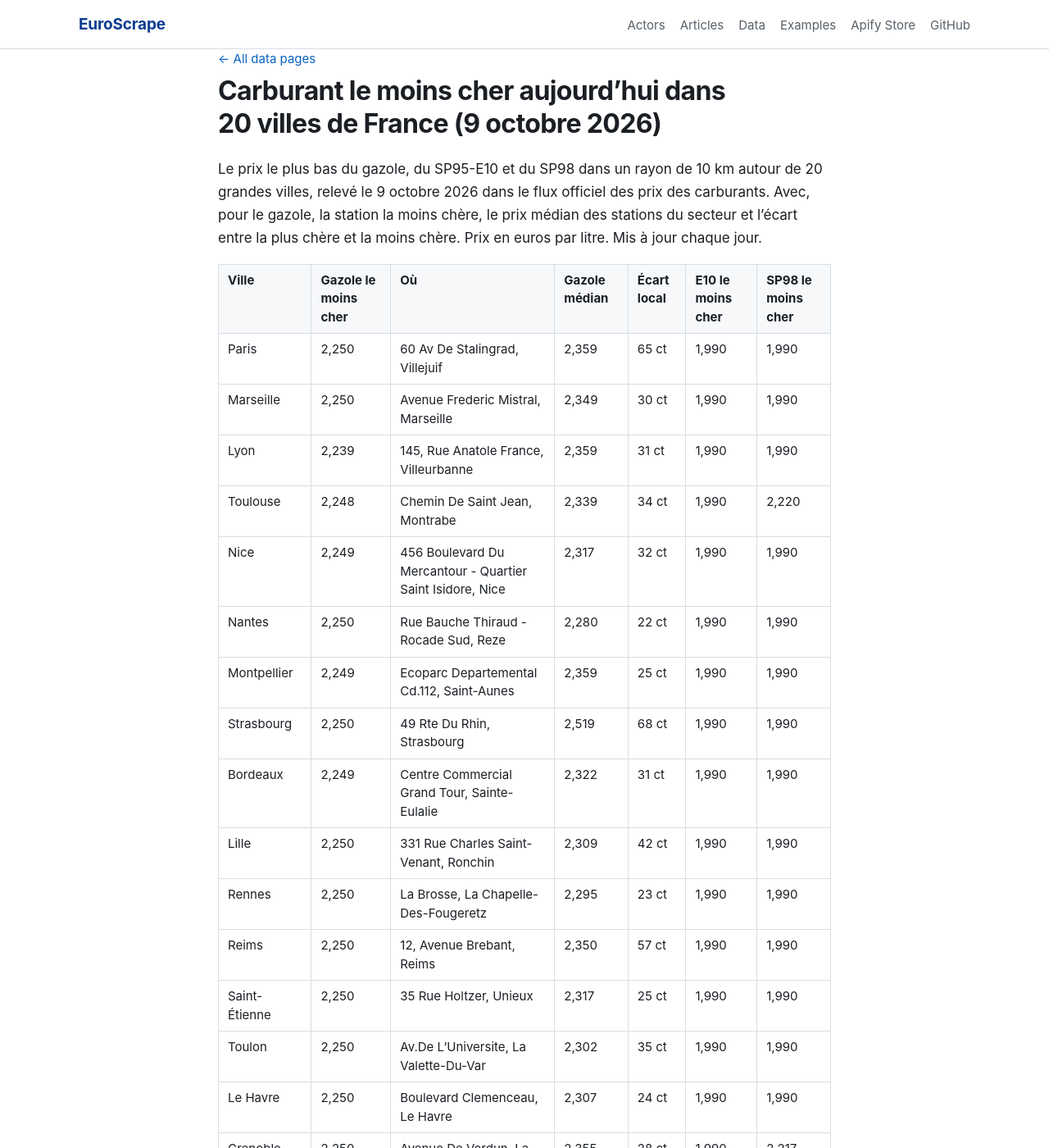
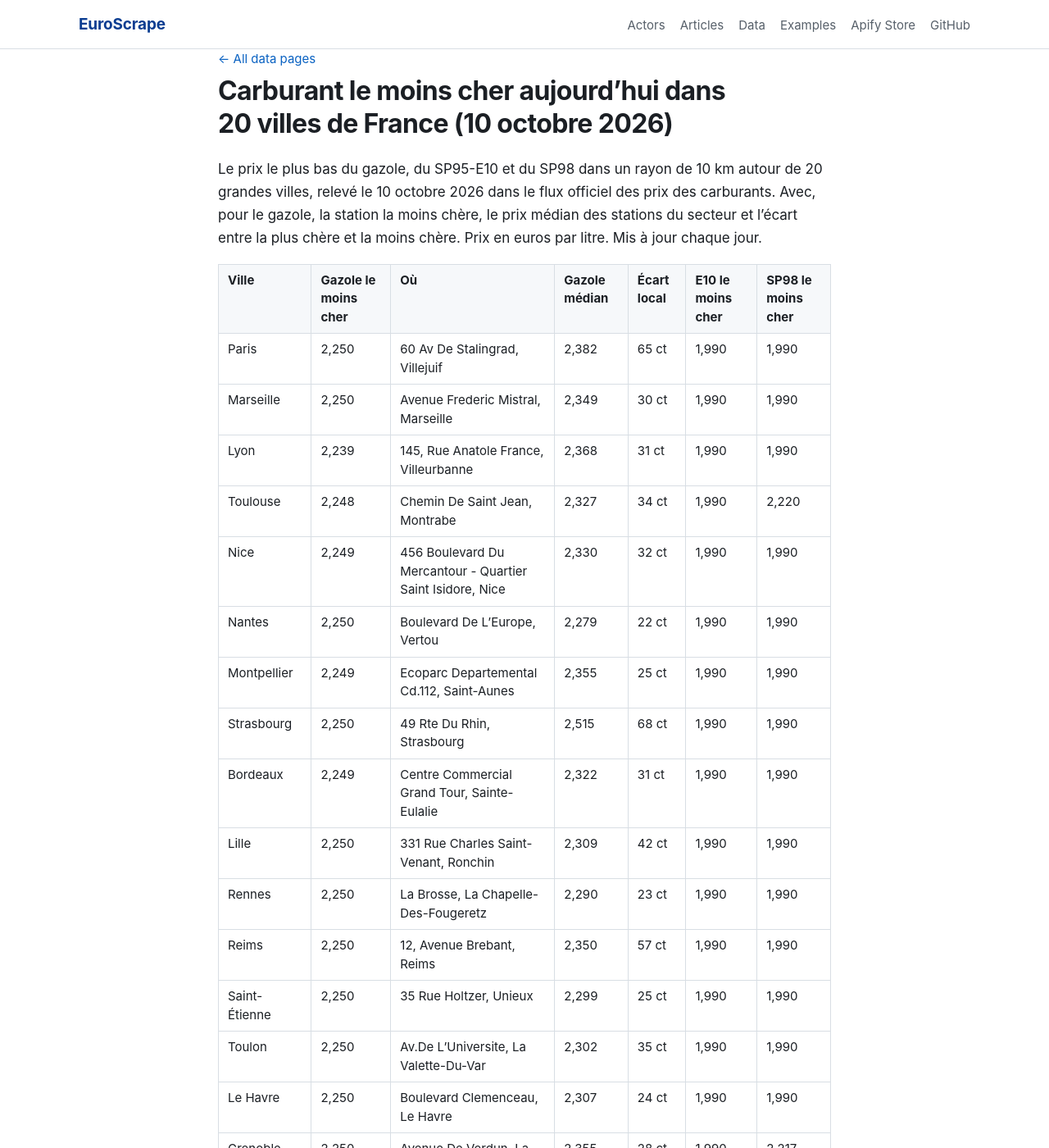
Before and after one commit to EuroScrape/apify-actors, a Jekyll site: the page built from data/prix-carburants-villes.md, in a window 1280 px wide and 1400 px high. Shown: the whole window at 82% size. Built offline with Jekyll 4.4.1, drawn with Linux system fonts in a browser that asks for light colours; our own code applies the rules of GitHub Pages for plain Markdown files.

Commit message:
Daily data: 2026-10-10

```diff
--- a/data/electricity-cheapest-hours.json
+++ b/data/electricity-cheapest-hours.json
@@ -44,7 +44,7 @@
    "zone": "BG",
    "zoneName": "Bulgaria",
    "country": "Bulgaria",
-   "averageEurMwh": 231.83,
+   "averageEurMwh": 231.68,
    "minEurMwh": 137.54,
    "minTimeCet": "2026-10-10T14:45",
    "maxEurMwh": 336.27,
@@ -112,7 +112,7 @@
    "zone": "FI",
    "zoneName": "Finland",
    "country": "Finland",
-   "averageEurMwh": 24.29,
+   "averageEurMwh": 24.47,
    "minEurMwh": 9.99,
    "minTimeCet": "2026-10-10T00:00",
    "maxEurMwh": 50,
@@ -231,7 +231,7 @@
    "zone": "PT",
    "zoneName": "Portugal",
    "country": "Portugal",
-   "averageEurMwh": 130.82,
+   "averageEurMwh": 128.13,
    "minEurMwh": -0.01,
    "minTimeCet": "2026-10-10T15:00",
    "maxEurMwh": 219.66,
--- a/data/prix-carburants-villes.md
+++ b/data/prix-carburants-villes.md
@@ -1,32 +1,32 @@
 ---
 lang: fr
 ---
-# Carburant le moins cher aujourd'hui dans 20 villes de France (9 octobre 2026)
+# Carburant le moins cher aujourd'hui dans 20 villes de France (10 octobre 2026)
 
-Le prix le plus bas du gazole, du SP95-E10 et du SP98 dans un rayon de 10 km autour de 20 grandes villes, relevé le 9 octobre 2026 dans le flux officiel des prix des carburants. Avec, pour le gazole, la station la moins chère, le prix médian des stations du secteur et l'écart entre la plus chère et la moins chère. Prix en euros par litre. Mis à jour chaque jour.
+Le prix le plus bas du gazole, du SP95-E10 et du SP98 dans un rayon de 10 km autour de 20 grandes villes, relevé le 10 octobre 2026 dans le flux officiel des prix des carburants. Avec, pour le gazole, la station la moins chère, le prix médian des stations du secteur et l'écart entre la plus chère et la moins chère. Prix en euros par litre. Mis à jour chaque jour.
 
 | Ville | Gazole le moins cher | Où | Gazole médian | Écart local | E10 le moins cher | SP98 le moins cher |
 |---|---|---|---|---|---|---|
-| Paris | 2,250 | 60 Av De Stalingrad, Villejuif | 2,359 | 65 ct | 1,990 | 1,990 |
+| Paris | 2,250 | 60 Av De Stalingrad, Villejuif | 2,382 | 65 ct | 1,990 | 1,990 |
 | Marseille | 2,250 | Avenue Frederic Mistral, Marseille | 2,349 | 30 ct | 1,990 | 1,990 |
-| Lyon | 2,239 | 145, Rue Anatole France, Villeurbanne | 2,359 | 31 ct | 1,990 | 1,990 |
-| Toulouse | 2,248 | Chemin De Saint Jean, Montrabe | 2,339 | 34 ct | 1,990 | 2,220 |
-| Nice | 2,249 | 456 Boulevard Du Mercantour - Quartier Saint Isidore, Nice | 2,317 | 32 ct | 1,990 | 1,990 |
-| Nantes | 2,250 | Rue Bauche Thiraud - Rocade Sud, Reze | 2,280 | 22 ct | 1,990 | 1,990 |
-| Montpellier | 2,249 | Ecoparc Departemental Cd.112, Saint-Aunes | 2,359 | 25 ct | 1,990 | 1,990 |
-| Strasbourg | 2,250 | 49 Rte Du Rhin, Strasbourg | 2,519 | 68 ct | 1,990 | 1,990 |
+| Lyon | 2,239 | 145, Rue Anatole France, Villeurbanne | 2,368 | 31 ct | 1,990 | 1,990 |
+| Toulouse | 2,248 | Chemin De Saint Jean, Montrabe | 2,327 | 34 ct | 1,990 | 2,220 |
+| Nice | 2,249 | 456 Boulevard Du Mercantour - Quartier Saint Isidore, Nice | 2,330 | 32 ct | 1,990 | 1,990 |
+| Nantes | 2,250 | Boulevard De L'Europe, Vertou | 2,279 | 22 ct | 1,990 | 1,990 |
+| Montpellier | 2,249 | Ecoparc Departemental Cd.112, Saint-Aunes | 2,355 | 25 ct | 1,990 | 1,990 |
+| Strasbourg | 2,250 | 49 Rte Du Rhin, Strasbourg | 2,515 | 68 ct | 1,990 | 1,990 |
 | Bordeaux | 2,249 | Centre Commercial Grand Tour, Sainte-Eulalie | 2,322 | 31 ct | 1,990 | 1,990 |
 | Lille | 2,250 | 331 Rue Charles Saint-Venant, Ronchin | 2,309 | 42 ct | 1,990 | 1,990 |
-| Rennes | 2,250 | La Brosse, La Chapelle-Des-Fougeretz | 2,295 | 23 ct | 1,990 | 1,990 |
+| Rennes | 2,250 | La Brosse, La Chapelle-Des-Fougeretz | 2,290 | 23 ct | 1,990 | 1,990 |
 | Reims | 2,250 | 12, Avenue Brebant, Reims | 2,350 | 57 ct | 1,990 | 1,990 |
-| Saint-Étienne | 2,250 | 35 Rue Holtzer, Unieux | 2,317 | 25 ct | 1,990 | 1,990 |
+| Saint-Étienne | 2,250 | 35 Rue Holtzer, Unieux | 2,299 | 25 ct | 1,990 | 1,990 |
 | Toulon | 2,250 | Av.De L'Universite, La Valette-Du-Var | 2,302 | 35 ct | 1,990 | 1,990 |
 | Le Havre | 2,250 | Boulevard Clemenceau, Le Havre | 2,307 | 24 ct | 1,990 | 1,990 |
 | Grenoble | 2,250 | Avenue De Verdun, La Tronche | 2,355 | 28 ct | 1,990 | 2,217 |
 | Dijon | 2,250 | 88 Boulevard De Troyes, Talant | 2,349 | 20 ct | 1,990 | 1,990 |
-| Angers | 2,250 | 170 Rue Letanduere, Angers | 2,319 | 51 ct | 1,990 | 2,235 |
+| Angers | 2,250 | 170 Rue Letanduere, Angers | 2,319 | 51 ct | 1,990 | 1,990 |
 | Nîmes | 2,250 | 2705 Rte De Montpellier, Nimes | 2,329 | 29 ct | 1,990 | 1,990 |
-| Clermont-Ferrand | 2,249 | Rue Jean Mermoz, Le Cendre | 2,304 | 26 ct | 1,990 | 1,990 |
+| Clermont-Ferrand | 2,249 | Rue Jean Mermoz, Le Cendre | 2,301 | 26 ct | 1,990 | 1,990 |
 
 ## Ce qui ressort
 
```
Also changed, not shown: data/electricity-cheapest-hours.md (+1 -1 lines), data/prix-carburants-villes.json (+119 -119 lines).
